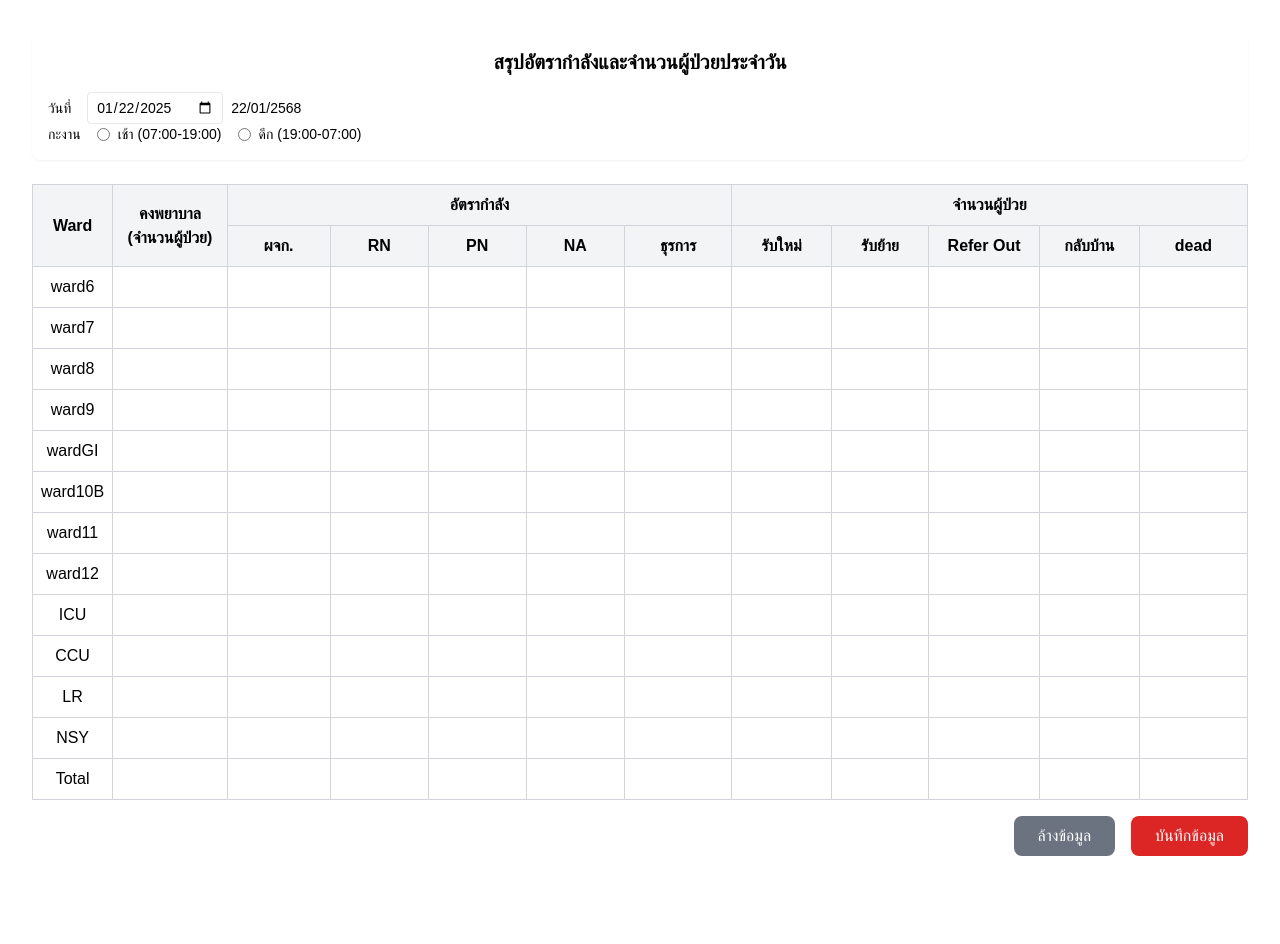
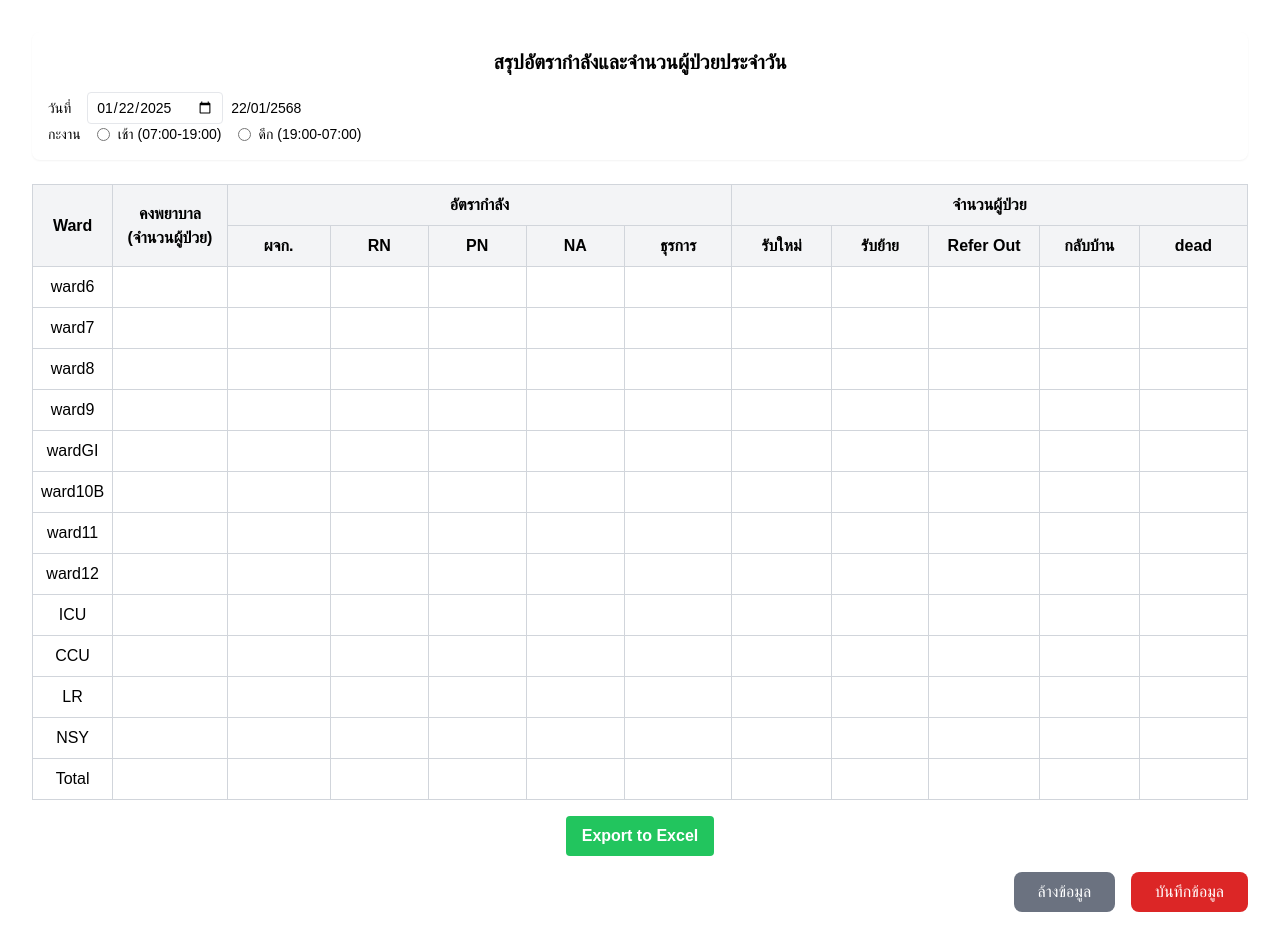
Before and after one commit to Siriphan-Phakmi/Summary_of_Personnel_Ratio, a Next.js app: page / in a window 1280 px wide. Before the commit the page ends 888 px from the top, so only its background shows below. Built offline with nearby package versions, Linux system fonts and the light colour scheme.

Commit message:
เพิ่ม install xlsx และ เพิ่ม ปุ่ม การ Export Excel

```diff
--- a/app/components/ShiftForm.js
+++ b/app/components/ShiftForm.js
@@ -3,11 +3,12 @@ import { useState, useEffect } from 'react';
 import { db } from '../lib/firebase';
 import { collection, addDoc } from 'firebase/firestore';
 import 'react-datepicker/dist/react-datepicker.css';
-import th from 'date-fns/locale/th';
+import { fetchStaffRecords, formatDataForExcel, exportToExcel } from '../lib/exportData';
 
 //คือส่วนของฟอร์มที่ใช้ในการกรอกข้อมูลของแต่ละวอร์ด
 const ShiftForm = () => {
-    const [isLoading, setIsLoading] = useState(false); //const คือ Destructuring [คือ การแยกออกมา ของ isLoading และ setIsLoading ออกมา] = useState คือ การกำหนดค่าเริ่มต้น ว่าเป็น false หรือ ไม่มีอะไรเลย
+    const [isExporting, setIsExporting] = useState(false);
+    const [isLoading, setIsLoading] = useState(false);
     const [thaiDate, setThaiDate] = useState('');
     const [formData, setFormData] = useState({
         date: '',
@@ -187,74 +188,19 @@ const ShiftForm = () => {
         }));
     };
 
-    // Add totals display for mobile view
-    const renderTotals = () => {
-        // ...code to render totals...
-    };
-
-    // Add clear separation between manpower rates and patient movements
-    const renderSections = () => {
-        // ...code to render sections...
-    };
-
-    // Add Thai date display
-    const renderThaiDate = () => {
-        // ...code to render Thai date...
-    };
-
-    // Add larger buttons for mobile
-    const renderButtons = () => {
-        // ...code to render larger buttons...
-    };
-
-    // Add confirmation before saving data
-    const confirmSave = () => {
-        // ...code to confirm save...
-    };
-
-    // Add data validation before saving
-    const validateData = () => {
-        // ...code to validate data...
-    };
-
-    // Add notification for incomplete data
-    const notifyIncompleteData = () => {
-        // ...code to notify incomplete data...
-    };
-
-    // Add progress display while saving
-    const showProgress = () => {
-        // ...code to show progress...
-    };
-
-    // Add copy data button
-    const copyData = () => {
-        // ...code to copy data...
-    };
-
-    // Add clear ward data button
-    const clearWardData = () => {
-        // ...code to clear ward data...
-    };
-
-    // Add temporary save functionality
-    const saveTemporary = () => {
-        // ...code to save temporarily...
-    };
-
-    // Add authentication before saving
-    const authenticateBeforeSave = () => {
-        // ...code to authenticate before save...
-    };
-
-    // Add access control check
-    const checkAccessControl = () => {
-        // ...code to check access control...
-    };
-
-    // Add prevention of duplicate save
-    const preventDuplicateSave = () => {
-        // ...code to prevent duplicate save...
+    const handleExport = async () => {// สร้างฟังก์ชัน handleExport สำหรับส่งข้อมูลไปยัง Excel
+        setIsExporting(true);
+        try {
+            const records = await fetchStaffRecords();
+            const formattedData = formatDataForExcel(records);
+            const fileName = `staff-records-${new Date().toISOString().split('T')[0]}`;
+            exportToExcel(formattedData, fileName);
+        } catch (error) {
+            console.error('Export error:', error);
+            alert(`เกิดข้อผิดพลาดในการส่งออกข้อมูล: ${error.message}`);
+        } finally {
+            setIsExporting(false);
+        }
     };
 
     return (
@@ -543,7 +489,7 @@ const ShiftForm = () => {
                 </div>
             </div>
 
-            {/* Add loading overlay */}
+            {/* เพิ่ม loading overlay */}
             {isLoading && (
                 <div className="fixed inset-0 bg-black/50 flex items-center justify-center z-50">
                     <div className="bg-white p-6 rounded-lg shadow-lg">
@@ -552,8 +498,17 @@ const ShiftForm = () => {
                     </div>
                 </div>
             )}
-
-            {/* Modify submit button section */}
+            {/* ปุ่มส่งออกไปยัง Excel */}
+            <div className="mt-4">
+                <button
+                    onClick={handleExport}
+                    disabled={isExporting}
+                    className="bg-green-500 hover:bg-green-700 text-white font-bold py-2 px-4 rounded"
+                >
+                    {isExporting ? 'กำลัง Export...' : 'Export to Excel'}
+                </button>
+            </div>
+            {/* ปุ่ม submit button section */}
             <div className="mt-4 flex justify-end gap-4">
                 <button
                     type="button"
@@ -574,4 +529,4 @@ const ShiftForm = () => {
     );
 };
 
-export default ShiftForm;
+export default ShiftForm; //ส่ง ShiftForm ออกไปใช้งาน
--- /dev/null
+++ b/app/lib/exportData.js
@@ -0,0 +1,41 @@
+import { collection, getDocs } from 'firebase/firestore';
+import { db } from './firebase';
+import * as XLSX from 'xlsx';
+
+export async function fetchStaffRecords() {
+    const querySnapshot = await getDocs(collection(db, 'staffRecords'));
+    return querySnapshot.docs.map(doc => ({
+        id: doc.id,
+        ...doc.data()
+    }));
+}
+
+// ฟังก์ชันแปลงข้อมูลให้อยู่ในรูปแบบที่เหมาะสมสำหรับ Excel
+export function formatDataForExcel(records) {
+    return records.map(record => ({
+        'วันที่': record.date,
+        'กะ': record.shift,
+        'วอร์ด': Object.entries(record.wards).map(([ward, data]) => ({
+            'ชื่อวอร์ด': ward,
+            'จำนวนผู้ป่วย': data.numberOfPatients,
+            'ผู้จัดการ': data.manager,
+            'RN': data.RN,
+            'PN': data.PN,
+            'NA': data.NA,
+            'ธุรการ': data.admin,
+            'รับใหม่': data.newAdmissions,
+            'รับย้าย': data.transfers,
+            'Refer Out': data.referOut,
+            'กลับบ้าน': data.discharge,
+            'เสียชีวิต': data.deaths
+        }))
+    }));
+}
+
+// ฟังก์ชันสำหรับ Export ไปยัง Excel
+export function exportToExcel(data, fileName) {
+    const ws = XLSX.utils.json_to_sheet(data);
+    const wb = XLSX.utils.book_new();
+    XLSX.utils.book_append_sheet(wb, ws, "Staff Records");
+    XLSX.writeFile(wb, `${fileName}.xlsx`);
+}
--- a/package.json
+++ b/package.json
@@ -21,7 +21,8 @@
     "next": "15.1.6",
     "react": "^19.0.0",
     "react-datepicker": "^7.6.0",
-    "react-dom": "^19.0.0"
+    "react-dom": "^19.0.0",
+    "xlsx": "^0.18.5"
   },
   "devDependencies": {
     "postcss": "^8",
```
Also changed, not shown: 1 other file (tests, documents, lock files or other folders).
